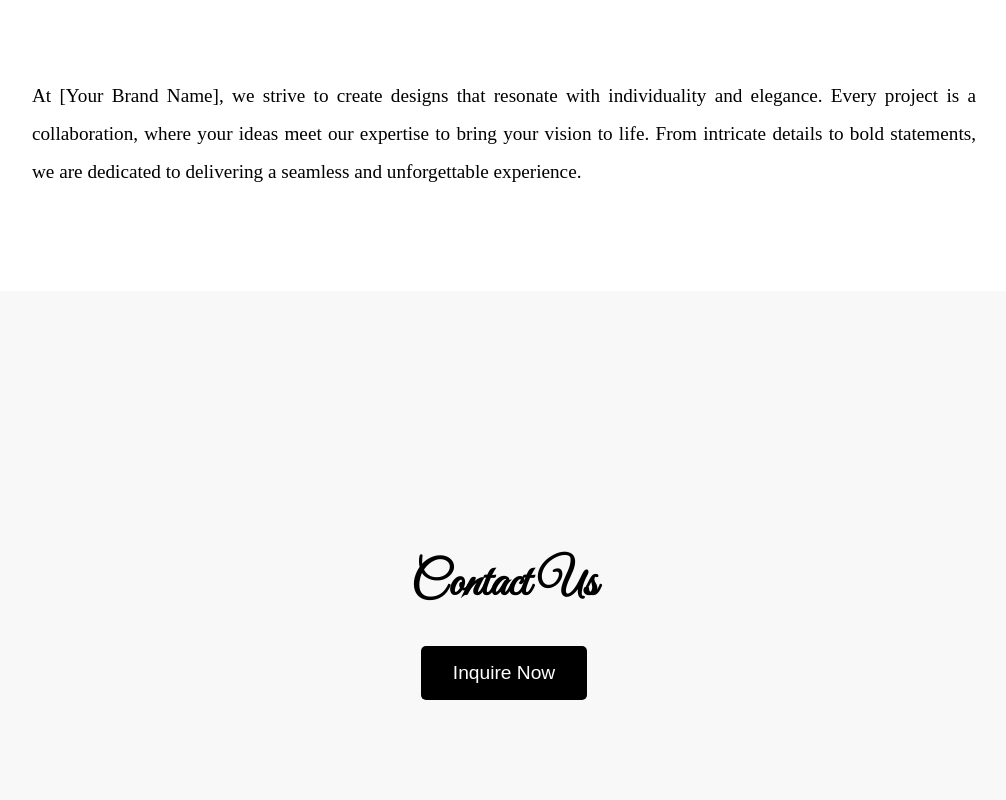
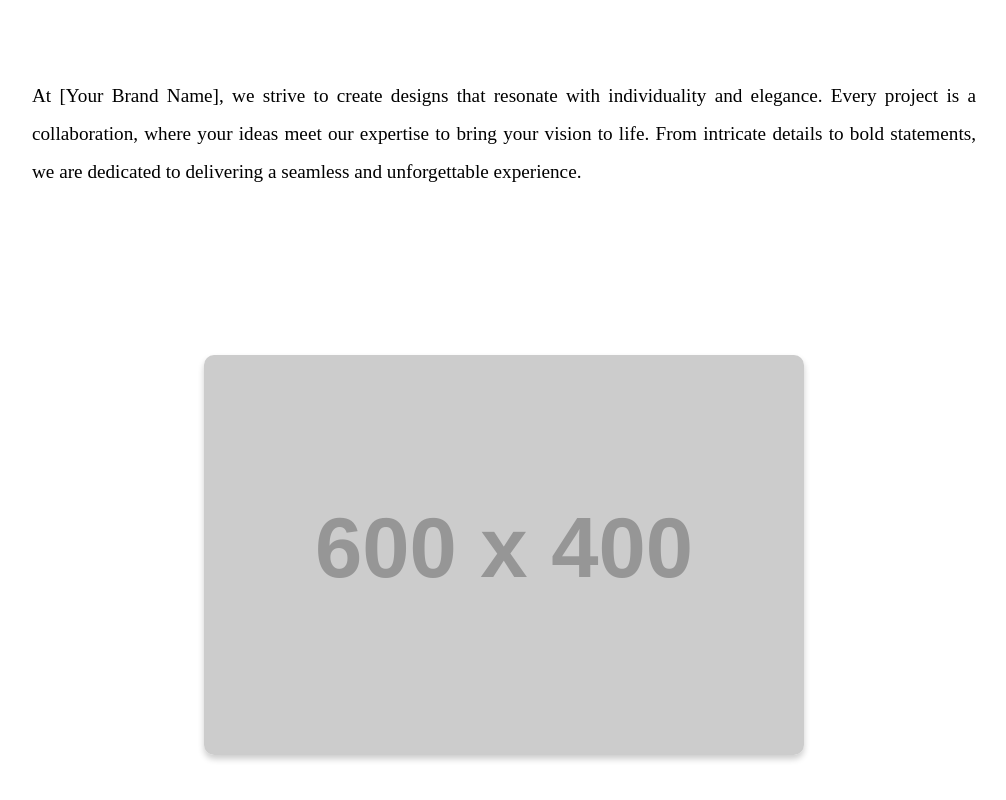
Before and after one commit to TanishqM1/seemaboutique, a React (Create React App) app: page /about in a window 1280 px wide. Shown: the part 560-1360 px from the top of the page, without its empty margins (136-1142 px from the left). Built offline with nearby package versions, Linux system fonts and the light colour scheme.

Commit message:
about page img rdy

```diff
--- a/src/Pages/About.js
+++ b/src/Pages/About.js
@@ -47,6 +47,18 @@ const Paragraph = styled.p`
   font-size: 1.2rem;
   line-height: 2;
   text-align: justify;
+`;
+
+const CenterImage = styled.div`
+
+margin: auto;
+padding-top: 4rem;
+  img {
+    max-width: 100%;
+    border-radius: 10px;
+    box-shadow: 0px 4px 6px rgba(0, 0, 0, 0.2);
+  }
+
 `;
 
 const ContactSection = styled.div`
@@ -113,6 +125,19 @@ function About() {
         </Paragraph>
       </Section>
 
+      {/* Section for 2nd image */}
+
+      <Section>
+
+      <CenterImage>
+          <img
+            src="https://via.placeholder.com/600x400" // Replace with your image URL
+            alt="Our Story"
+          />
+      </CenterImage>
+
+      </Section>
+
       {/* Contact Us Section */}
       <ContactSection>
         <h1>Contact Us</h1>
```
